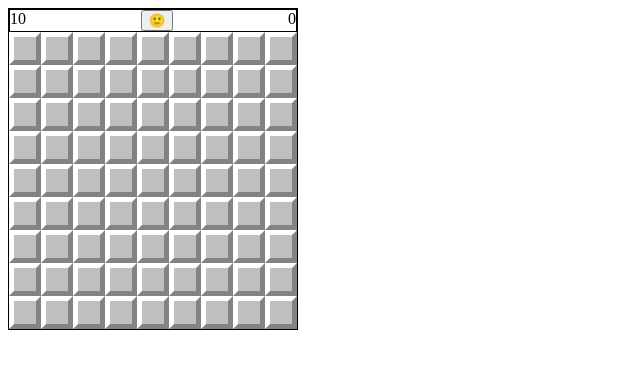
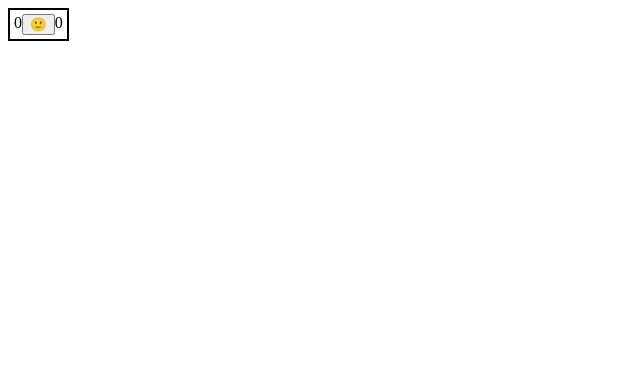
Before and after one commit to iamtimleonard/portfolio, a Next.js app: page /games/minesweeper in a window 1280 px wide. Shown: the top 368 px of the page, without its empty margins (0-640 px from the left). Built offline with nearby package versions, Linux system fonts and the light colour scheme.

Commit message:
fix: rendering bugs

```diff
--- /dev/null
+++ b/app/games/minesweeper/config.ts
@@ -0,0 +1,17 @@
+export const basicConfig = {
+  beginner: {
+    width: 9,
+    height: 9,
+    mines: 10,
+  },
+  intermediate: {
+    width: 16,
+    height: 16,
+    mines: 40,
+  },
+  expert: {
+    width: 16,
+    height: 30,
+    mines: 99,
+  },
+};
--- a/app/games/minesweeper/minesweeper.module.css
+++ b/app/games/minesweeper/minesweeper.module.css
@@ -14,6 +14,7 @@
   border-right: 5px solid #838383;
   border-bottom: 5px solid #838383;
   width: 2rem;
+  height: 2.1rem;
   padding: 0.25rem 0.5rem;
   background-color: #bfbfbf;
   cursor: pointer;
@@ -46,4 +47,5 @@
   border: 1px solid black;
   display: flex;
   justify-content: space-between;
+  padding: 0.25rem;
 }
--- a/app/games/minesweeper/page.tsx
+++ b/app/games/minesweeper/page.tsx
@@ -2,6 +2,8 @@
 
 import { useState } from "react";
 import styles from "./minesweeper.module.css";
+import { basicConfig } from "./config";
+import { buildLayout } from "./utils";
 
 let timer: NodeJS.Timeout;
 
@@ -77,65 +79,10 @@ function StatusBar({ gameState, initializeGame }) {
 }
 
 function Page() {
-  const basicConfig = {
-    beginner: {
-      width: 9,
-      height: 9,
-      mines: 10,
-    },
-    intermediate: {
-      width: 16,
-      height: 16,
-      mines: 40,
-    },
-    expert: {
-      width: 16,
-      height: 30,
-      mines: 99,
-    },
-  };
-
   const [config, setConfig] = useState(basicConfig.beginner);
 
-  const buildLayout = (config: {
-    width: number;
-    height: number;
-    mines: number;
-  }): { value: number | "X"; isClicked: boolean; isFlagged: boolean }[][] => {
-    const basicTile = { value: 0, isClicked: false, isFlagged: false };
-    const layout = [];
-    for (let row = 0; row < config.height; row++) {
-      layout.push([]);
-      for (let column = 0; column < config.width; column++) {
-        layout[row][column] = { ...basicTile };
-      }
-    }
-    for (let minesLeft = config.mines; minesLeft > 0; minesLeft--) {
-      let randomRow = Math.floor(Math.random() * config.height);
-      let randomColumn = Math.floor(Math.random() * config.width);
-      layout[randomRow][randomColumn].value = "X";
-    }
-    for (let row = 0; row < config.height; row++) {
-      for (let column = 0; column < config.width; column++) {
-        let value = 0;
-        layout[row - 1]?.[column - 1]?.value === "X" ? value++ : null;
-        layout[row - 1]?.[column]?.value === "X" ? value++ : null;
-        layout[row - 1]?.[column + 1]?.value === "X" ? value++ : null;
-        layout[row]?.[column - 1]?.value === "X" ? value++ : null;
-        layout[row]?.[column + 1]?.value === "X" ? value++ : null;
-        layout[row + 1]?.[column - 1]?.value === "X" ? value++ : null;
-        layout[row + 1]?.[column]?.value === "X" ? value++ : null;
-        layout[row + 1]?.[column + 1]?.value === "X" ? value++ : null;
-        layout[row][column].value === "X"
-          ? null
-          : (layout[row][column].value = value);
-      }
-    }
-    return layout;
-  };
-
   const game = {
-    layout: buildLayout(config),
+    layout: [],
     status: "notStarted",
     time: 0,
   };
--- /dev/null
+++ b/app/games/minesweeper/utils.ts
@@ -0,0 +1,40 @@
+export const buildLayout = (config: {
+  width: number;
+  height: number;
+  mines: number;
+}): { value: number | "X"; isClicked: boolean; isFlagged: boolean }[][] => {
+  const basicTile = { value: 0, isClicked: false, isFlagged: false };
+  const layout = [];
+  for (let row = 0; row < config.height; row++) {
+    layout.push([]);
+    for (let column = 0; column < config.width; column++) {
+      layout[row][column] = { ...basicTile };
+    }
+  }
+  let minesLeft = config.mines;
+  while (minesLeft > 0) {
+    let randomRow = Math.floor(Math.random() * config.height);
+    let randomColumn = Math.floor(Math.random() * config.width);
+    if (layout[randomRow][randomColumn].value !== "X") {
+      layout[randomRow][randomColumn].value = "X";
+      minesLeft--;
+    }
+  }
+  for (let row = 0; row < config.height; row++) {
+    for (let column = 0; column < config.width; column++) {
+      let value = 0;
+      layout[row - 1]?.[column - 1]?.value === "X" ? value++ : null;
+      layout[row - 1]?.[column]?.value === "X" ? value++ : null;
+      layout[row - 1]?.[column + 1]?.value === "X" ? value++ : null;
+      layout[row]?.[column - 1]?.value === "X" ? value++ : null;
+      layout[row]?.[column + 1]?.value === "X" ? value++ : null;
+      layout[row + 1]?.[column - 1]?.value === "X" ? value++ : null;
+      layout[row + 1]?.[column]?.value === "X" ? value++ : null;
+      layout[row + 1]?.[column + 1]?.value === "X" ? value++ : null;
+      layout[row][column].value === "X"
+        ? null
+        : (layout[row][column].value = value);
+    }
+  }
+  return layout;
+};
```
